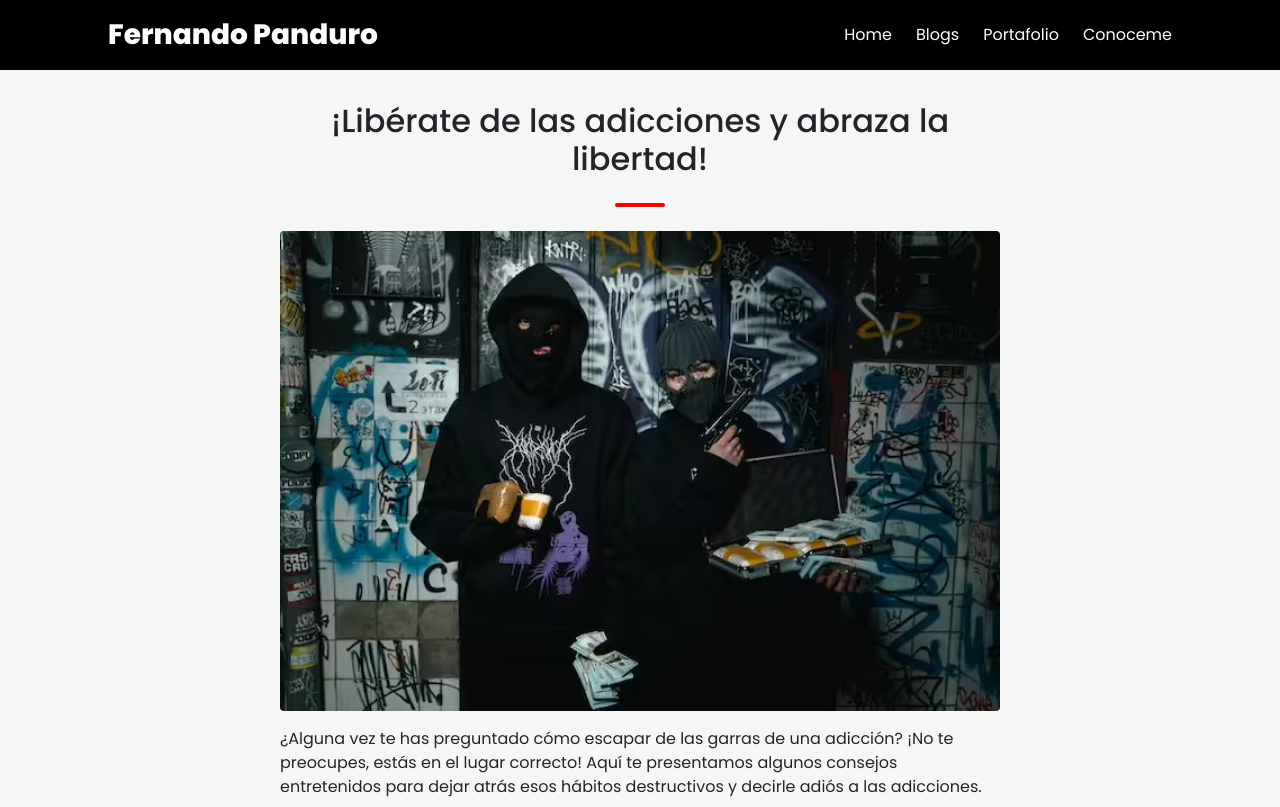
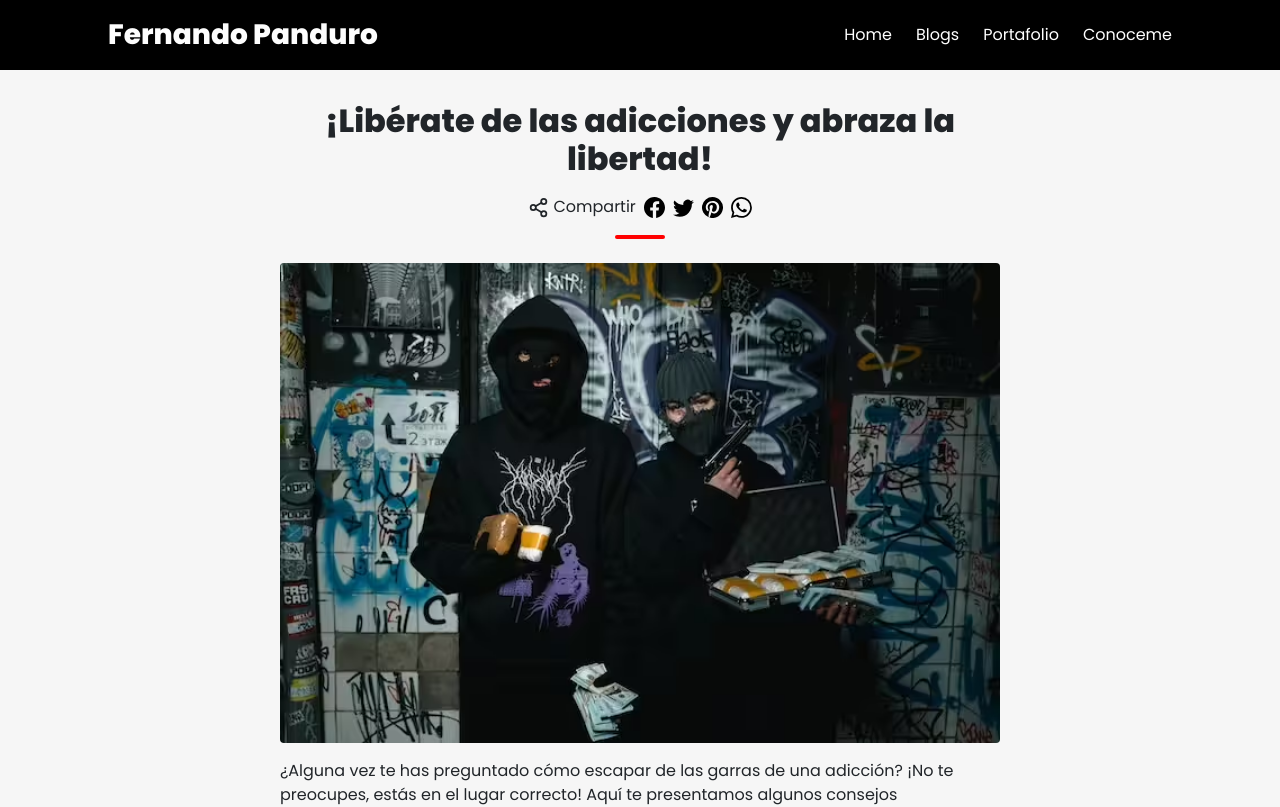
Before and after one commit to fernandopanduro/fernando-panduro-blog, a React (Create React App) app: page /blogs/superaradicciones in a window 1280 px wide. Shown: the top 807 px of the page. Built offline with nearby package versions, Linux system fonts and the light colour scheme.

Commit message:
Agregada funcionalidad para compartir paginas

```diff
--- a/src/assets/components/CardSecondary/CardSecondary.jsx
+++ b/src/assets/components/CardSecondary/CardSecondary.jsx
@@ -6,7 +6,7 @@ import img from '../../pictures/img/img.jpg';
 import { Fade } from 'react-reveal';
 
 
-function CardSecondary({title, posted, read, imgJpg = img, imgAvif, imgWebp}) {
+function CardSecondary({title, posted, read, imgJpg = img, imgAvif, imgWebp, description}) {
   return (
     <div className={`${styles.cardSecondary} flex rounded`}>
       <Fade bottom>
@@ -17,8 +17,9 @@ function CardSecondary({title, posted, read, imgJpg = img, imgAvif, imgWebp}) {
         </picture>
 
         <div className={`${styles.details} flex`}>
+          <span className={`${styles.subtitle} text-uppercase text-secondary`}>{posted} - {read}</span>
           <h4 className={`${styles.title} text-uppercase`}>{title}</h4>
-          <span className={`${styles.subtitle} text-uppercase text-secondary`}>{posted} - {read}</span>
+          <p className={`text-secondary`}>{description}</p>
         </div>
       </Fade>
 
--- a/src/assets/components/CardSecondary/CardSecondary.module.css
+++ b/src/assets/components/CardSecondary/CardSecondary.module.css
@@ -42,9 +42,9 @@
 .title {
     font-weight: 600;
     font-size: 16px;
-    margin: 0;
+    margin-bottom: var(--Margin-S);
 }
 
 .subtitle {
-    font-size: .75rem;
+    font-size: 0.875rem;
 }
--- a/src/assets/components/CardsSection/CardsSection.jsx
+++ b/src/assets/components/CardsSection/CardsSection.jsx
@@ -19,7 +19,7 @@ function CardsSection({heading, link}) {
       {
         Blog.slice(0, 4).map((blog, index) => (
         <Link key={index} className={styles.link} to={blog.links}>
-          <CardSecondary  imgJpg={blog.imgJpg} imgAvif={blog.imgAvif} imgWebp={blog.imgWebp} title={blog.title} read={blog.read} posted={blog.posted}/>
+          <CardSecondary  imgJpg={blog.imgJpg} imgAvif={blog.imgAvif} imgWebp={blog.imgWebp} title={blog.title} description={blog.description} read={blog.read} posted={blog.posted}/>
         </Link>
         ))
       }
--- /dev/null
+++ b/src/assets/components/Share/Share.jsx
@@ -0,0 +1,20 @@
+import { FiShare2 } from 'react-icons/fi';
+import { BsFacebook, BsTwitter, BsPinterest, BsWhatsapp,  } from 'react-icons/bs';
+
+import styles from './Share.module.css'
+function Share() {
+  const pathname = window.location.pathname;
+  return (
+    <div className={`${styles.shares}`}>
+        <span><FiShare2 size={21} /> Compartir</span>
+        <ul className={`${styles.sharesList}`}>
+            <li className={`${styles.sharesItem}`}><a target='_blank' title='Compartir por Facebook' href={`https://www.facebook.com/sharer/sharer.php?u=https://ferpanduro.com${pathname}`} className={`${styles.sharesBtn}`} rel='noopener noreferrer'><BsFacebook size={21} /></a></li>
+            <li className={`${styles.sharesItem}`}><a target='_blank' title='Compartir por Twitter' href={`https://www.twitter.com/intent/tweet?text=Fernando-Panduro&url=www.ferpanduro.com${pathname}`} className={`${styles.sharesBtn}`} rel='noopener noreferrer'><BsTwitter size={21} /></a></li>
+            <li className={`${styles.sharesItem}`}><a target='_blank' title='Compartir por Pinterest' href={`https://www.pinterest.com/pin/find/?url=https://ferpanduro.com${pathname}`} className={`${styles.sharesBtn}`} rel='noopener noreferrer'><BsPinterest size={21} /></a></li>
+            <li className={`${styles.sharesItem}`}><a target='_blank' title='Compartir por Whatsapp' href={`https://api.whatsapp.com/send?text=www.ferpanduro.com${pathname}`} className={`${styles.sharesBtn}`} rel='noopener noreferrer'><BsWhatsapp size={21} /></a></li>
+        </ul>
+    </div>
+  )
+}
+
+export default Share
--- /dev/null
+++ b/src/assets/components/Share/Share.module.css
@@ -0,0 +1,21 @@
+.shares {
+    display: flex;
+    width: 100%;
+    justify-content: center;
+    align-items: center;
+    gap: var(--Margin-S);
+}
+
+.sharesList {
+    display: flex;
+    gap: var(--Margin-S);
+}
+
+.sharesItem {
+    list-style: none !important;
+}
+
+.sharesBtn {
+    border: none;
+    cursor: pointer;
+}
--- a/src/assets/pages/Blogs/Blogs.module.css
+++ b/src/assets/pages/Blogs/Blogs.module.css
@@ -35,6 +35,10 @@
     margin: 0;
 }
 
+.blogs h2 {
+    font-weight: 800;
+}
+
 .blogs h3 {
     margin-top: var(--Margin-M);
     width: 100%;
--- a/src/assets/pages/Blogs/SuperarAdicciones.jsx
+++ b/src/assets/pages/Blogs/SuperarAdicciones.jsx
@@ -13,10 +13,12 @@ import imgAvif2 from '../../pictures/img/adiccion.avif'
 import imgJpg3 from '../../pictures/img/adiccion-drogas.jpg'
 import imgWebp3 from '../../pictures/img/adiccion-drogas.webp'
 import imgAvif3 from '../../pictures/img/adiccion-drogas.avif'
+import Share from '../../components/Share/Share'
 
 
 function SuperarAdicciones() {
   window.scrollTo(0,0)
+  console.log(window.location.pathname)
   return (
     <div className={`${styles.containerBlogs} flex container`}>
 
@@ -27,6 +29,7 @@ function SuperarAdicciones() {
 
         <div className={`${styles.blogs} flex`}>
           <h2 className='text-center'>¡Libérate de las adicciones y abraza la libertad!</h2>
+          <Share />
           <Bar />
 
           <picture className={`${styles.picture}`}>
@@ -39,6 +42,7 @@ function SuperarAdicciones() {
           <p>¡No te pierdas de nada al dejar la adicción!</p>
           <p>¿Recuerdas esa sensación de no poder disfrutar de nada si no tenías tu adicción cerca? Bueno, ¡olvídalo! Al liberarte de esa dependencia, todas las conexiones neuronales asociadas a la dopamina se desvanecerán gradualmente. Serás libre y podrás disfrutar de la vida sin ataduras.</p>
           <p>No envidies a los adictos. Ellos se vuelven cada día más miserables, mientras tú te vuelves cada día más libre. ¡Ten pena por ellos! Después de todo, ¡necesitan tu pena para darse cuenta de lo que están perdiendo!</p>
+
           <picture className={`${styles.picture}`}>
               <source srcSet={imgAvif2} type='image/avif'/>
               <source srcSet={imgWebp2} type='image/webp'/>
--- a/src/assets/pages/ProductDetails/ProductDetails.jsx
+++ b/src/assets/pages/ProductDetails/ProductDetails.jsx
@@ -8,13 +8,12 @@ import {CardProduct} from '../../components/CardProduct/CardProduct';
 import {IoPricetags} from 'react-icons/io5';
 import {FaEye} from 'react-icons/fa';
 import { BiShoppingBag } from 'react-icons/bi'
-import { FiShare2 } from 'react-icons/fi';
-import { BsFacebook, BsTwitter, BsPinterest, BsWhatsapp,  } from 'react-icons/bs';
 
 import visa from '../../pictures/img/visa.png';
 import amex from '../../pictures/img/amex.png';
 import paypal from '../../pictures/img/paypal.png';
 import masterCard from '../../pictures/img/master-card.png';
+import Share from '../../components/Share/Share';
 
 export const ProductDetails = () => {
 
@@ -69,10 +68,10 @@ export const ProductDetails = () => {
 
                 <div className={`${styles.box} ${styles.pagosTarjeta} rounded`}>
                     <ul className={`${styles.pagos}`}>
-                        <li><img src={visa} alt="Pago con Visa" /></li>
-                        <li><img src={amex} alt="Pago con Amex" /></li>
-                        <li><img src={masterCard} alt="Pago con Master Card" /></li>
-                        <li><img src={paypal} alt="Pago con Paypal" /></li>
+                        <li><img loading='lazy' width='32' height='32' src={visa} alt="Pago con Visa" /></li>
+                        <li><img loading='lazy' width='32' height='32' src={amex} alt="Pago con Amex" /></li>
+                        <li><img loading='lazy' width='32' height='32' src={masterCard} alt="Pago con Master Card" /></li>
+                        <li><img loading='lazy' width='32' height='32' src={paypal} alt="Pago con Paypal" /></li>
                     </ul>
                     <span>Pago Seguro Garantizado</span>
                 </div>
@@ -81,15 +80,7 @@ export const ProductDetails = () => {
                     <span> <FaEye size={20} /> <strong>{numeroVistas} personas</strong> estan viendo este producto</span>
                 </div>
 
-                <div className={`${styles.shares}`}>
-                    <span><FiShare2 size={21} /> Compartir</span>
-                    <ul className={`${styles.sharesList}`}>
-                        <li className={`${styles.sharesItem}`}><a target='_blank' title='Compartir por Facebook' href='https://www.facebook.com/sharer/sharer.php?u=https://ferpanduro.com' className={`${styles.sharesBtn}`}><BsFacebook size={21} /></a></li>
-                        <li className={`${styles.sharesItem}`}><a target='_blank' title='Compartir por Twitter' href='https://www.twitter.com/intent/tweet?text=Fernando-Panduro&url=www.ferpanduro.com' className={`${styles.sharesBtn}`}><BsTwitter size={21} /></a></li>
-                        <li className={`${styles.sharesItem}`}><a target='_blank' title='Compartir por Pinterest' href='https://www.pinterest.com/pin/find/?url=https://ferpanduro.com' className={`${styles.sharesBtn}`}><BsPinterest size={21} /></a></li>
-                        <li className={`${styles.sharesItem}`}><a target='_blank' title='Compartir por Whatsapp' href='https://api.whatsapp.com/send?text=www.ferpanduro.com' className={`${styles.sharesBtn}`}><BsWhatsapp size={21} /></a></li>
-                    </ul>
-                </div>
+                <Share />
 
                 <Bar />
 
--- a/src/assets/pages/ProductDetails/ProductDetails.module.css
+++ b/src/assets/pages/ProductDetails/ProductDetails.module.css
@@ -152,29 +152,6 @@
     gap: var(--Margin-S);
 }
 
-.shares {
-    display: flex;
-    width: 100%;
-    justify-content: center;
-    align-items: center;
-    gap: var(--Margin-S);
-}
-
-.sharesList {
-    display: flex;
-    gap: var(--Margin-S);
-}
-
-.sharesItem {
-
-}
-
-.sharesBtn {
-    border: none;
-    cursor: pointer;
-}
-
-
 .cardsProducts {
     width: 100%;
     display: grid;
```
